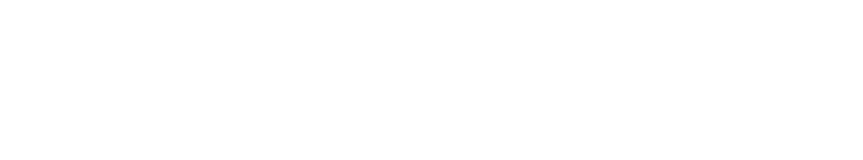
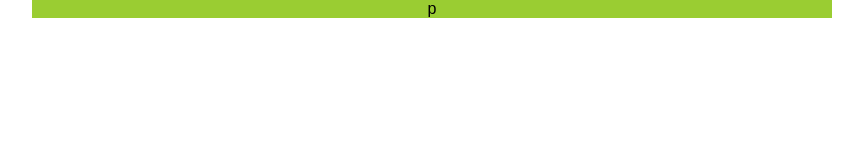
Before and after one commit to miomirparipovic/minesweeper-js, a website built with Vite: page index.html in a window 1280 px wide. Shown: the whole page, without its empty margins (208-1071 px from the left). Built offline with nearby package versions, Linux system fonts and the light colour scheme.

Commit message:
Fix styles

```diff
--- a/index.html
+++ b/index.html
@@ -8,7 +8,7 @@
   </head>
   <body>
     <div id="app" class="app">
-      <div class="container"></div>
+      <div class="container">p</div>
     </div>
     <script type="module" src="/main.js"></script>
   </body>
--- a/style.css
+++ b/style.css
@@ -13,15 +13,11 @@ body {
 }
 
 .app {
-  width: 100%;
-  height: 100vh;
-}
-
-.container {
   margin: 0 auto;
   width: 50rem;
   display: flex;
   flex-direction: column;
   align-items: center;
   gap: 2rem;
+  background-color: yellowgreen;
 }
```
